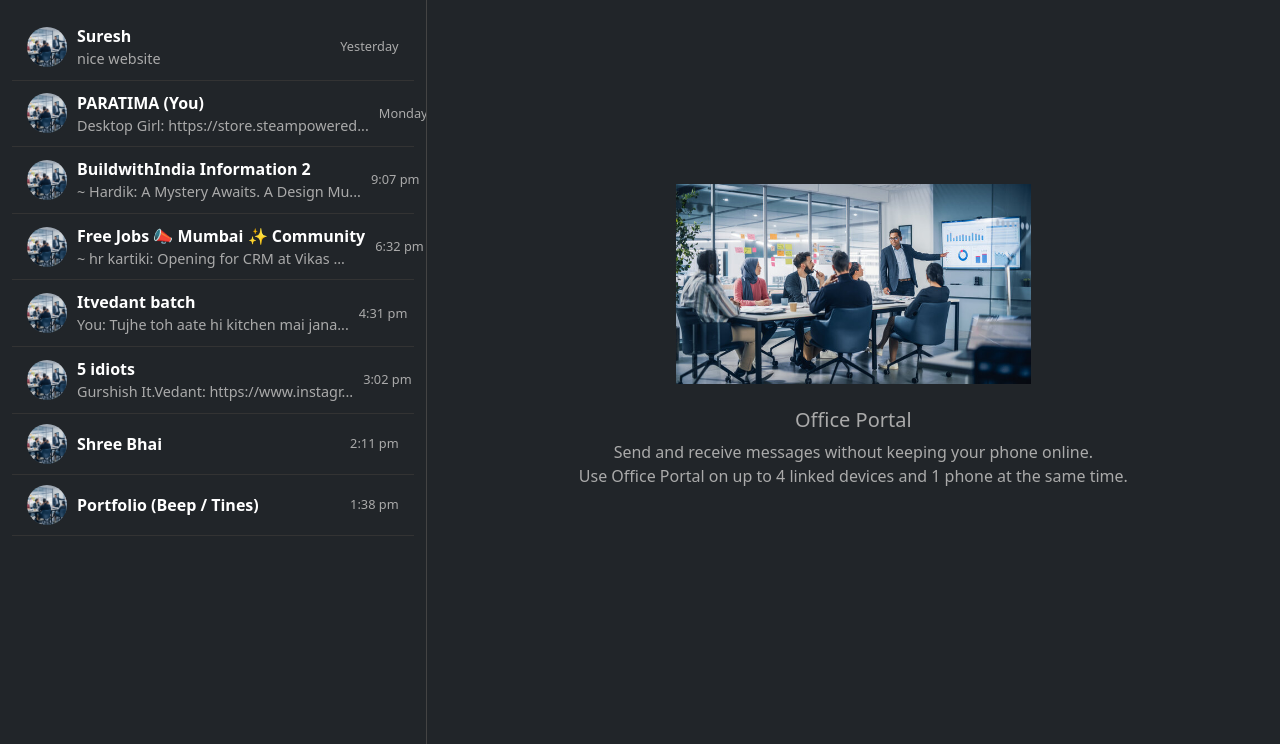
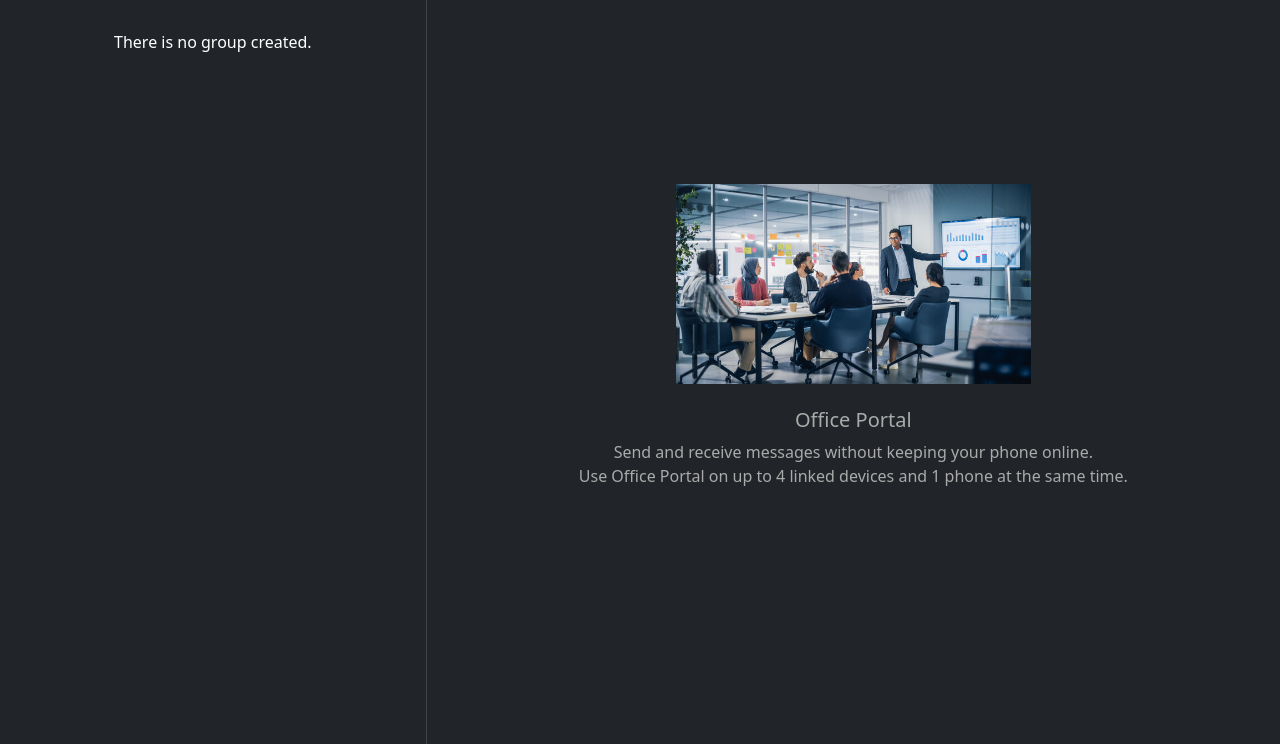
Before and after one commit to sureshdulupolai/Office_Project, a Django app: page /chats/ in a window 1280 px wide. Shown: the part 56-800 px from the top of the page. Run offline with Django 5.2, Linux system fonts and the light colour scheme; data comes from the database, SQL or seed files in the repository; both versions use the stored data as it was after the commit.

Commit message:
change in view and template of chats

```diff
--- a/home/views.py
+++ b/home/views.py
@@ -507,7 +507,11 @@ def saveMailPageFunction(request):
 # create group
 def createGroupPageFunction(request):
     if request.method == 'POST':
-        CGM_Image = request.POST.get('CGM_Image')
+        if request.POST.get('CGM_Image'):
+            CGM_Image = request.POST.get('CGM_Image')
+        else:
+            CGM_Image = 'default_user/def_user.jpg'
+
         CGM_Name = request.POST.get('CGM_Name')
         CGM_Category = request.POST.get('Category')
         CGM_Description = request.POST.get('CGM_Description')
@@ -564,9 +568,24 @@ def createGroupPageFunction(request):
 
             UC.save()
 
-        return redirect('home')
+        return redirect('Chats')
 
     return render(request, 'createGroup.html')
 
 def ChatPageFunction(request):
-    return render(request, 'chatPage.html')
+    UC_Data = UserOfCGM.objects.filter(UOC_Id = request.user.id)
+    UC1 = list(UC_Data)
+    lstOfGroup = []
+    for a1 in UC1:
+        KeyName = a1.UOC_connect
+        data = CategoryGroupModel.objects.get(CGM_Name = KeyName)
+        # print(data.CGM_Image)
+        lstOfGroup += [data]
+    lstLen = int(len(lstOfGroup))
+    print(lstLen)
+    context = {
+        'lstOfGroup' : lstOfGroup,
+        'lstLen' : lstLen,
+    }
+
+    return render(request, 'chatPage.html', context)
--- a/templates/chatPage.html
+++ b/templates/chatPage.html
@@ -66,101 +66,32 @@
 
 <div class="container-fluid">
     <div class="row">
+        <!-- Left Chat List -->
         <div class="col-4 chat-list bg-dark">
             <div class="p-3">
                 <input type="text" class="form-control bg-secondary text-white" placeholder="Search">
             </div>
-
-            <!-- Chat Items -->
-            <div class="chat-item">
-                <div class="chat-details">
-                    <img src="../media/office.jpg" alt="User" class="chat-image">
-                    <div class="chat-text">
-                        <div class="chat-name">Suresh</div>
-                        <div class="chat-preview">nice website</div>
+            {% if lstLen == 0 %}
+            <div class="text-center text-muted p-3">
+                <p class="text-white">There is no group created.</p>
+            </div>
+            {% else %}
+                {% for LG in lstOfGroup %}
+                    <div class="chat-item">
+                        <div class="chat-details">
+                            <img src="/media/{{ LG.CGM_Image }}" alt="User" class="chat-image">
+                            <div class="chat-text">
+                                <div class="chat-name">{{ LG.CGM_Name }}</div>
+                                <div class="chat-preview">nice website</div>
+                            </div>
+                        </div>
+                        <div class="chat-date">{{ LG.CGM_Time }}</div>
                     </div>
-                </div>
-                <div class="chat-date">Yesterday</div>
-            </div>
-
-            <div class="chat-item">
-                <div class="chat-details">
-                    <img src="../media/office.jpg" alt="User" class="chat-image">
-                    <div class="chat-text">
-                        <div class="chat-name">PARATIMA (You)</div>
-                        <div class="chat-preview">Desktop Girl: https://store.steampowered...</div>
-                    </div>
-                </div>
-                <div class="chat-date">Monday</div>
-            </div>
-
-            <div class="chat-item">
-                <div class="chat-details">
-                    <img src="../media/office.jpg" alt="User" class="chat-image">
-                    <div class="chat-text">
-                        <div class="chat-name">BuildwithIndia Information 2</div>
-                        <div class="chat-preview">~ Hardik: A Mystery Awaits. A Design Mu...</div>
-                    </div>
-                </div>
-                <div class="chat-date">9:07 pm</div>
-            </div>
-
-            <div class="chat-item">
-                <div class="chat-details">
-                    <img src="../media/office.jpg" alt="User" class="chat-image">
-                    <div class="chat-text">
-                        <div class="chat-name">Free Jobs 📣 Mumbai ✨ Community</div>
-                        <div class="chat-preview">~ hr kartiki: Opening for CRM at Vikas ...</div>
-                    </div>
-                </div>
-                <div class="chat-date">6:32 pm</div>
-            </div>
-
-            <div class="chat-item">
-                <div class="chat-details">
-                    <img src="../media/office.jpg" alt="User" class="chat-image">
-                    <div class="chat-text">
-                        <div class="chat-name">Itvedant batch</div>
-                        <div class="chat-preview">You: Tujhe toh aate hi kitchen mai jana...</div>
-                    </div>
-                </div>
-                <div class="chat-date">4:31 pm</div>
-            </div>
-
-            <div class="chat-item">
-                <div class="chat-details">
-                    <img src="../media/office.jpg" alt="User" class="chat-image">
-                    <div class="chat-text">
-                        <div class="chat-name">5 idiots</div>
-                        <div class="chat-preview">Gurshish It.Vedant: https://www.instagr...</div>
-                    </div>
-                </div>
-                <div class="chat-date">3:02 pm</div>
-            </div>
-
-            <div class="chat-item">
-                <div class="chat-details">
-                    <img src="../media/office.jpg" alt="User" class="chat-image">
-                    <div class="chat-text">
-                        <div class="chat-name">Shree Bhai</div>
-                        <div class="chat-preview"></div>
-                    </div>
-                </div>
-                <div class="chat-date">2:11 pm</div>
-            </div>
-
-            <div class="chat-item">
-                <div class="chat-details">
-                    <img src="../media/office.jpg" alt="User" class="chat-image">
-                    <div class="chat-text">
-                        <div class="chat-name">Portfolio (Beep / Tines)</div>
-                        <div class="chat-preview"></div>
-                    </div>
-                </div>
-                <div class="chat-date">1:38 pm</div>
-            </div>
+                {% endfor %}
+            {% endif %}
         </div>
 
+        <!-- Right Main Area -->
         <div class="col-8 main-area">
             <div class="text-center">
                 <img src="../media/office.jpg" alt="Office Portal" class="img-fluid mb-4" style="max-height: 200px;">
--- a/templates/navbar.html
+++ b/templates/navbar.html
@@ -36,7 +36,7 @@
               <a class="nav-link {% if request.path == '/user-table/' %}active{% endif %}" href="{% url 'table' %}"><i class="bi bi-table me-2"></i> Data Table</a>
             </li>
             <li class="nav-item">
-              <a class="nav-link {% if request.path == '/chats/' %}active{% endif %}" href="{% url 'Chats' %}"><i class="bi bi-table me-2"></i> Chats</a>
+              <a class="nav-link {% if request.path == '/chats/' %}active{% endif %}" href="{% url 'Chats' %}"><i class="bi bi-chat-left-text me-2"></i> Chats</a>
             </li>
 
             {% if Category == 'Owner' or Category == 'Manager' %}
```
Also changed, not shown: db.sqlite3.
